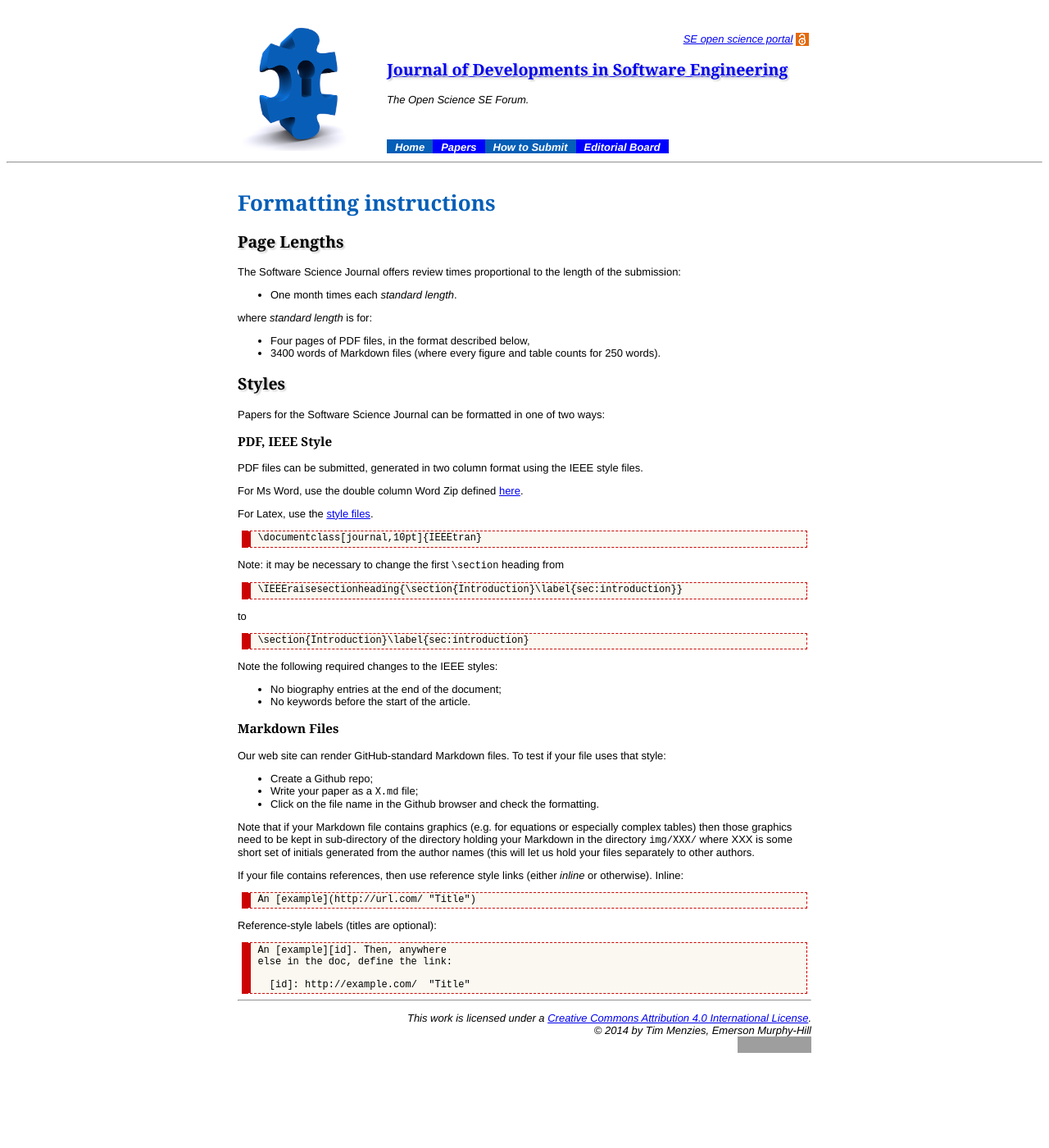
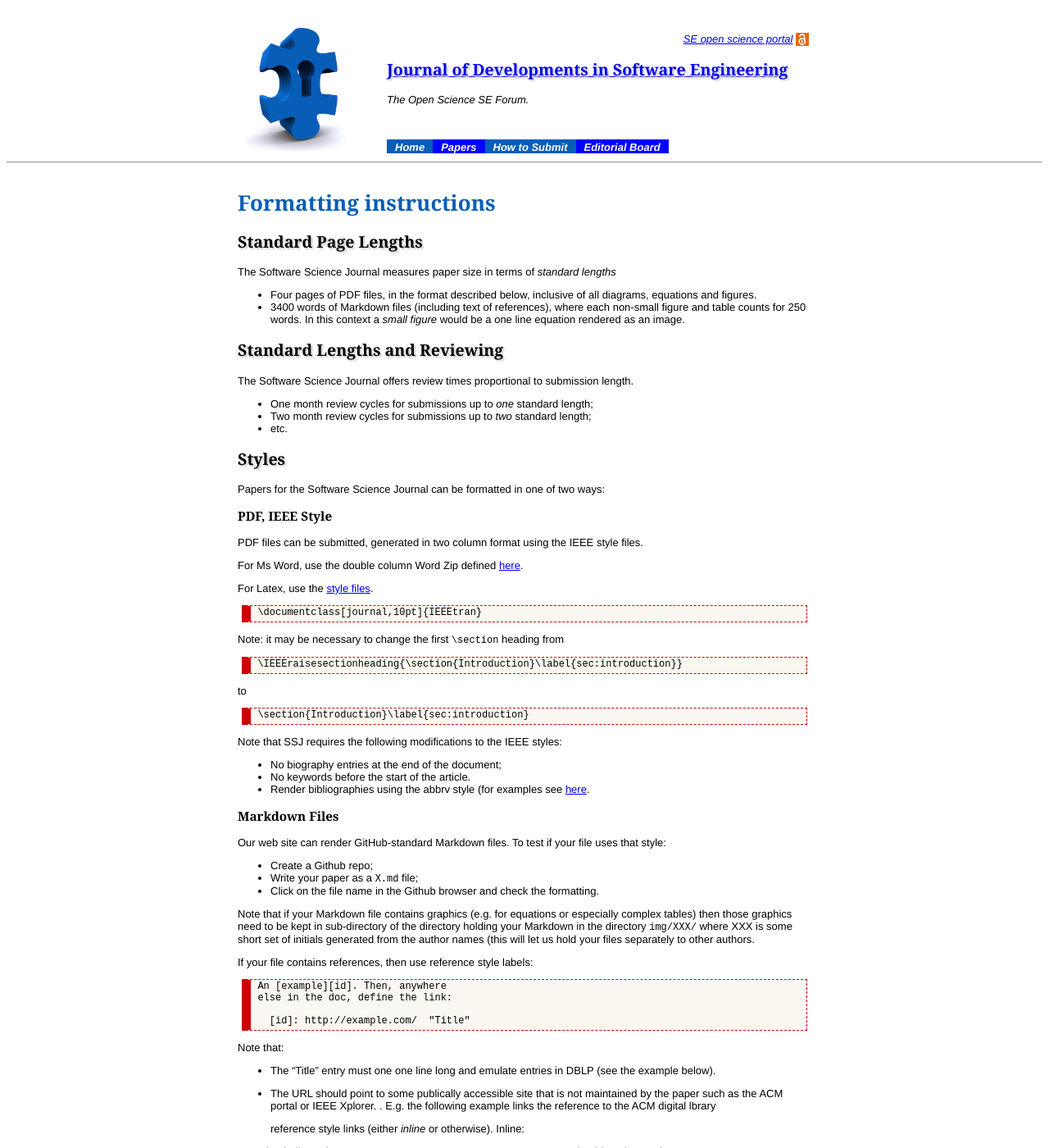
Before and after one commit to opensciences/opensciences.github.io, a Jekyll site: the page built from format.md, in a window 1280 px wide and 1400 px high. Shown: the whole window at 82% size. Built offline with Jekyll 4.4.1, drawn with Linux system fonts in a browser that asks for light colours; Markdown is read by kramdown in place of the engine named in the settings; some of the changed text lies outside the part shown; grey boxes are pictures that could not be loaded.

Commit message:
Update format.md

```diff
--- a/format.md
+++ b/format.md
@@ -3,18 +3,23 @@ title: Formatting instructions
 layout: journal1
 ---
 
-## Page Lengths
+## Standard Page Lengths
 
-The Software Science Journal offers review times proportional to
-the length of the submission:
+The Software Science Journal measures paper size in terms of
+_standard lengths_
 
-+ One month times each  _standard length_.
++ Four pages of PDF files, in the format described below, inclusive of all diagrams, equations and figures.
++ 3400 words of Markdown files (including text of references), where each non-small figure and table
+  counts for 250 words. In this context a _small figure_ would be a one line equation rendered as an image.
 
-where _standard length_ is for:
+## Standard Lengths and Reviewing
 
-+ Four pages of PDF files, in the format described below,
-+ 3400 words of Markdown files (where every figure and table
-  counts for 250 words).
+The Software Science Journal offers review times proportional to submission length.
+
++ One month review cycles for submissions up to _one_ standard length;
++ Two month review cycles for submissions up to _two_ standard length;
++ etc.
+
 
 ## Styles
 
@@ -43,10 +48,11 @@ to
 
     \section{Introduction}\label{sec:introduction}
 
-Note the following required changes to the IEEE styles:
+Note that SSJ requires the following modifications to the IEEE styles:
 
 + No biography entries at the end of the document;
 + No keywords before the start of the article.
++ Render bibliographies using the abbrv style (for examples see [here](https://verbosus.com/bibtex-style-examples.html).
 
 ### Markdown Files
 
@@ -65,15 +71,22 @@ directory `img/XXX/` where XXX is some short set of
 initials generated from the author names (this will
 let us hold your files separately to other authors.
 
-If your file contains references, then use reference style links
-(either _inline_ or otherwise).
-Inline:
-
-	An [example](http://url.com/ "Title")
-
-Reference-style labels (titles are optional):
+If your file contains references, then use reference style labels:
 
 	An [example][id]. Then, anywhere
 	else in the doc, define the link:
 
 	  [id]: http://example.com/  "Title"
+
+Note that:
+
++ The "Title" entry must one one line long and emulate entries in DBLP (see the example below).
++ The URL should point to some publically accessible site that is not maintained by the paper such as the ACM portal
+  or IEEE Xplorer. . E.g. the following example links the reference to the ACM digital lbrary
+
+    [men13a]: http://goo.gl/neqiPD "Tim Menzies: Beyond Data Mining. IEEE Software 30(3): 92 (2013)"
+reference style links
+(either _inline_ or otherwise).
+Inline:
+
+Note that in-line references `[example](http://url.com/ "Title")` should not be used.
```
